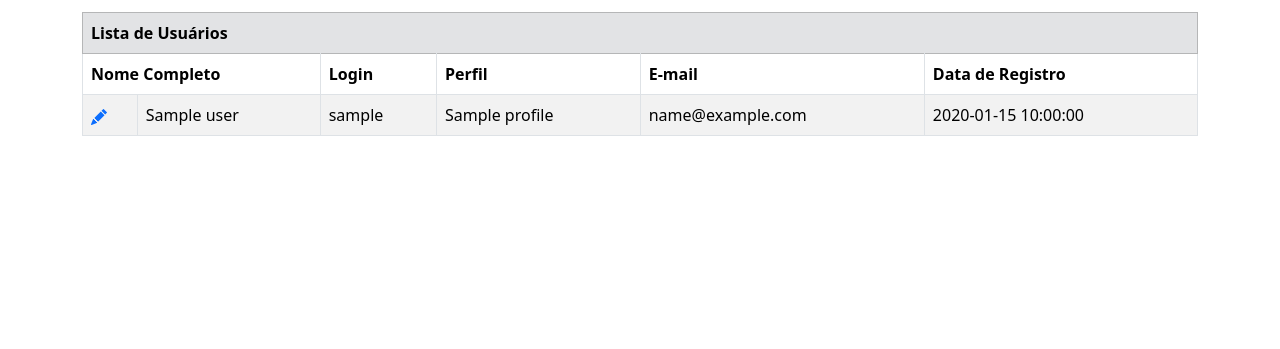
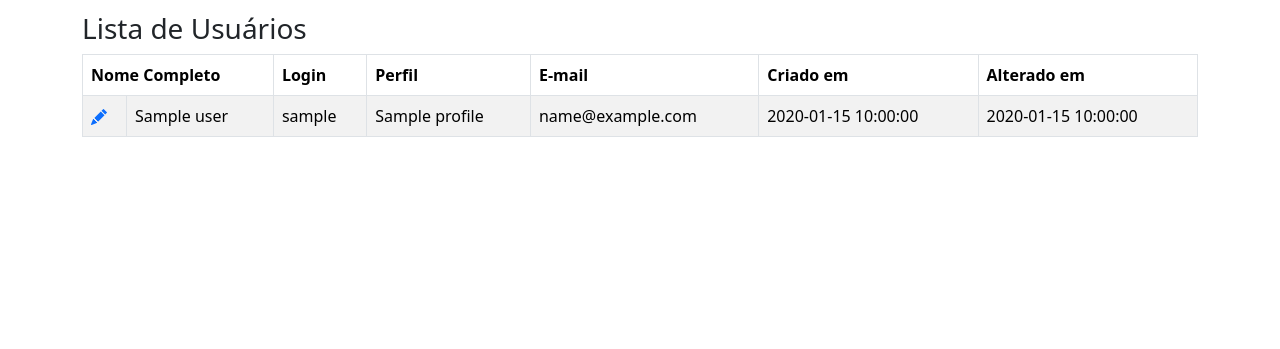
Before and after one commit to fernando-ribeiro357/flaskapp, a Flask app: template flaskapp/templates/profiles.html in a window 1280 px wide. Shown: the part 71-420 px from the top of the page. Run offline with Flask 3, Linux system fonts and the light colour scheme; the template is opened without the code that fills it: most values are stand-ins (such as "Sample title", 1, 10 or a date in 2020); parts of the project's set-up code (start-up, migrations or seed data) failed here and were passed over; some libraries are stand-ins or nearby versions.

Commit message:
Incluindo data de update

```diff
--- a/flaskapp/api/profile.py
+++ b/flaskapp/api/profile.py
@@ -21,7 +21,8 @@ def get_profiles():
                 'username': u['username'],
                 'profile': u['profile'],
                 'email': u['email'],
-                'registration_date': u['registration_date']
+                'registration_date': u['registration_date'],
+                'update_date': u['update_date']
             } for u in db.users.find()
         ]
 
@@ -48,7 +49,8 @@ def get_profile_data():
                 'username': u['username'],
                 'profile': u['profile'],
                 'email': u['email'],
-                'registration_date': u['registration_date']
+                'registration_date': u['registration_date'],
+                'update_date': u['update_date']
             } for u in db.users.find({'username':user_id})
         ]
 
--- a/flaskapp/frontend/views.py
+++ b/flaskapp/frontend/views.py
@@ -173,7 +173,8 @@ def profile_insert():
                 'email': request.form.get('email'),
                 'password': request.form.get('password'),
                 'profile': 'user',
-                'registration_date': date.strftime("%Y-%m-%d %H:%M:%S")
+                'registration_date': date.strftime("%Y-%m-%d %H:%M:%S"),
+                'update_date': None
             }
 
             # requisição para uma api que forneça os dados de profile
@@ -194,7 +195,7 @@ def profile_insert():
             return response
 
         current_app.logger.info(f"{request.remote_addr.__str__()} - {__name__}: Inseriu perfil {profile_data}")
-        response = make_response(redirect("/"))
+        response = make_response(redirect("/profiles"))
         return response
         # return jsonify(profile_data)
 
--- a/flaskapp/templates/profile.html
+++ b/flaskapp/templates/profile.html
@@ -33,6 +33,10 @@
 		<th scope="row">Data de Registro</th>
 		<td>{{context.registration_date}}</td>
 	  </tr>
+	  <tr>
+		<th scope="row">Data de Atualização</th>
+		<td>{{context.update_date}}</td>
+	  </tr>
 	</tbody>
 </table>
 {% endblock  %}
--- a/flaskapp/templates/profiles.html
+++ b/flaskapp/templates/profiles.html
@@ -6,17 +6,16 @@
 {% endblock %}
 
 {% block content %}
+<h3>Lista de Usuários</h3>
 <table class="table table-bordered table-striped">
 	<thead>
-		<tr class="table-secondary">
-			<th scope="col" colspan="6">Lista de Usuários</th>
-		</tr>
 		<tr>
 			<th scope="col" colspan="2">Nome Completo</th>
 			<th scope="col">Login</th>
 			<th scope="col">Perfil</th>
 			<th scope="col">E-mail</th>
-			<th scope="col">Data de Registro</th>
+			<th scope="col">Criado em</th>
+			<th scope="col">Alterado em</th>
 		</tr>
 	</thead>
 	<tbody>
@@ -36,6 +35,7 @@
 			<td>{{user.profile}}</td>
 			<td>{{user.email}}</td>
 			<td>{{user.registration_date}}</td>
+			<td>{{user.update_date}}</td>
 		</tr>
 		{% endfor %}
 	</tbody>
```
Also changed, not shown: 1 other file.
